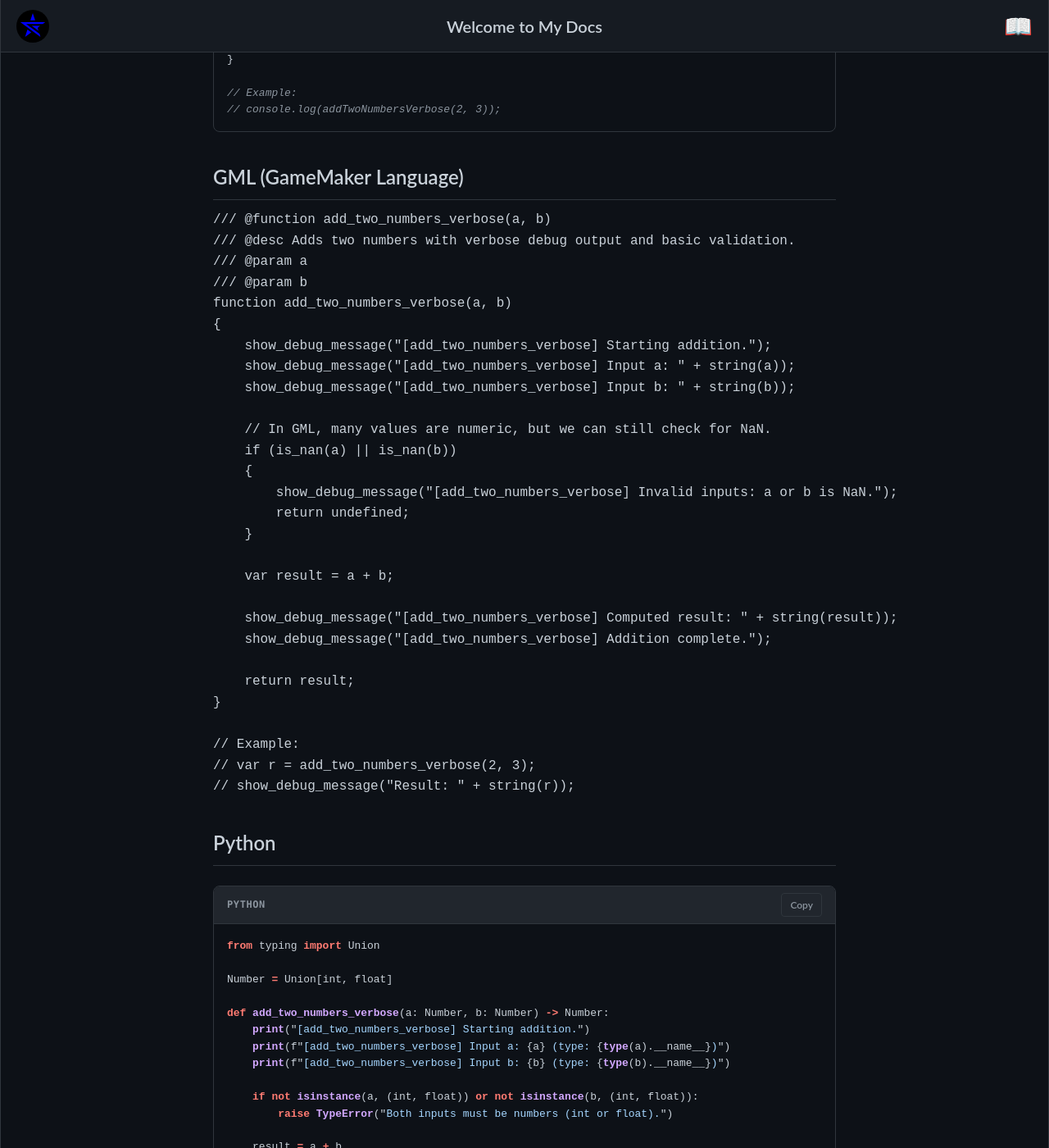
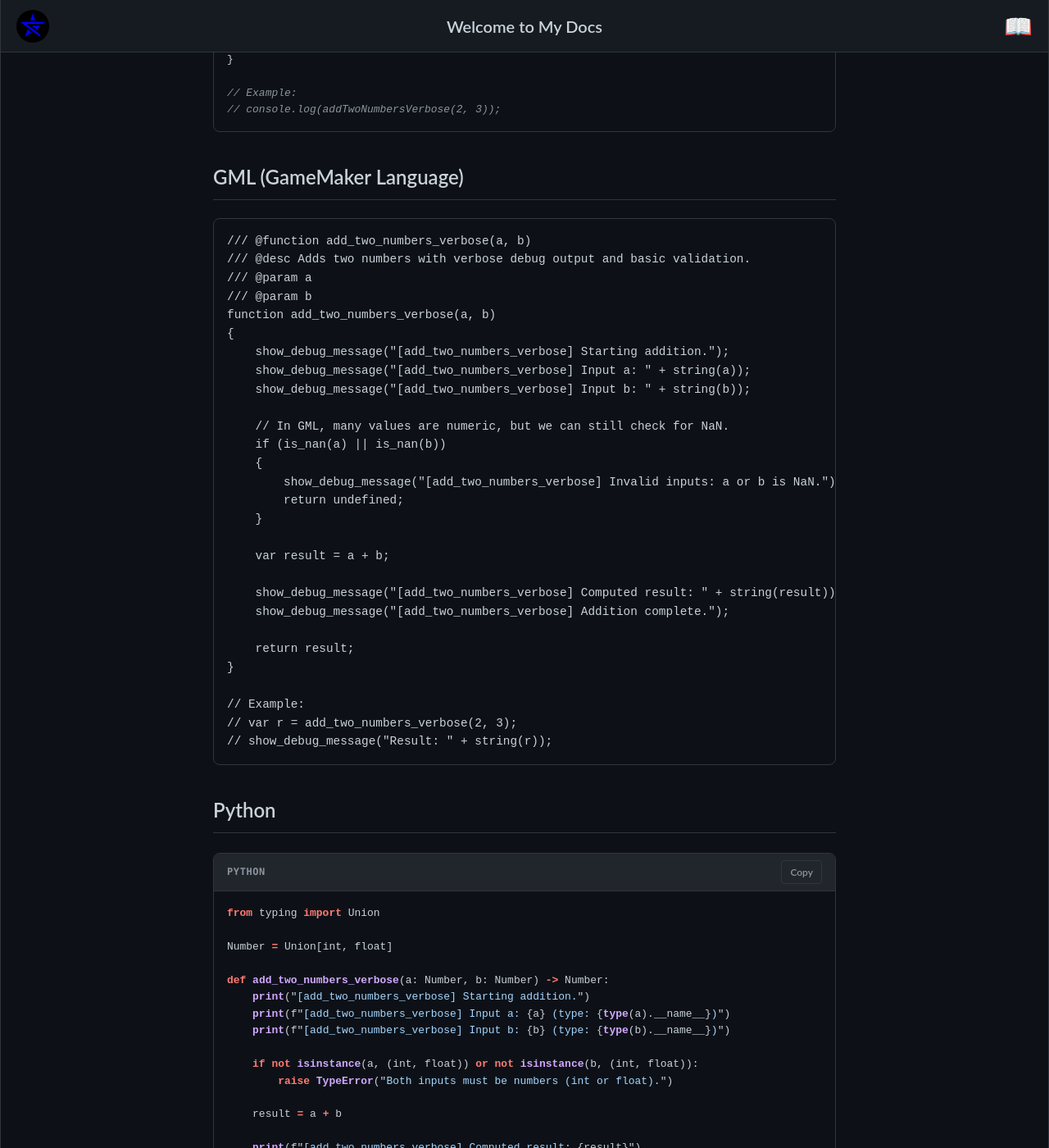
Before and after one commit to zBuLe/theme, a Jekyll site: the page built from index.md, in a window 1280 px wide and 1400 px high, scrolled down 830 px. Shown: the whole window at 82% size. Built offline with Jekyll 4.4.1, drawn with Linux system fonts in a browser that asks for light colours; comment, search, counter and statistics services are not loaded.

Commit message:
pre code style

```diff
--- a/assets/css/markdown.css
+++ b/assets/css/markdown.css
@@ -82,6 +82,33 @@
   text-align: left;
 }
 .doc-content th { background-color: var(--bg-header); font-weight: bold; }
+
+
+/* =========================================
+   FALLBACK CODE BLOCKS (Ignored by Rouge)
+   ========================================= */
+.doc-content pre {
+  background-color: var(--pre-bg);
+  color: var(--pre-text);
+  padding: 16px;
+  border-radius: 8px;
+  overflow-x: auto; /* This prevents the mobile viewport blowout! */
+  border: 1px solid var(--border-color);
+  margin: 1.5em 0;
+  font-family: ui-monospace, SFMono-Regular, Menlo, Monaco, Consolas, "Courier New", monospace;
+  font-size: 0.9em;
+  line-height: 1.5;
+  max-width: 100%;
+}
+
+/* Strips the fallback styling if Rouge successfully wrapped it */
+.highlight pre {
+  margin: 0;
+  padding: 0;
+  border: none;
+  background: transparent;
+}
+
 
 
 /* =========================================
--- a/assets/css/style.css
+++ b/assets/css/style.css
@@ -355,7 +355,13 @@ body.toc-open  .book-btn { opacity: 0; pointer-events: none; }
 
 @media screen and (max-height: 450px), screen and (max-width: 450px) {
   body.site-open .site-panel, body.toc-open .toc-panel { width: 100%; }
-  .site-header, .site-nav, .site-footer, .toc-header, .toc-nav, .toc-footer { min-width: 100vw; }
+
+  /* Use 100% instead of 100vw to respect device boundaries securely */
+  .site-header, .site-nav, .site-footer, .toc-header, .toc-nav, .toc-footer {
+    min-width: auto;
+    width: 100%;
+  }
+
   .site-nav a, .accordion-btn { font-size: 1.125em; }
 }
 
```
